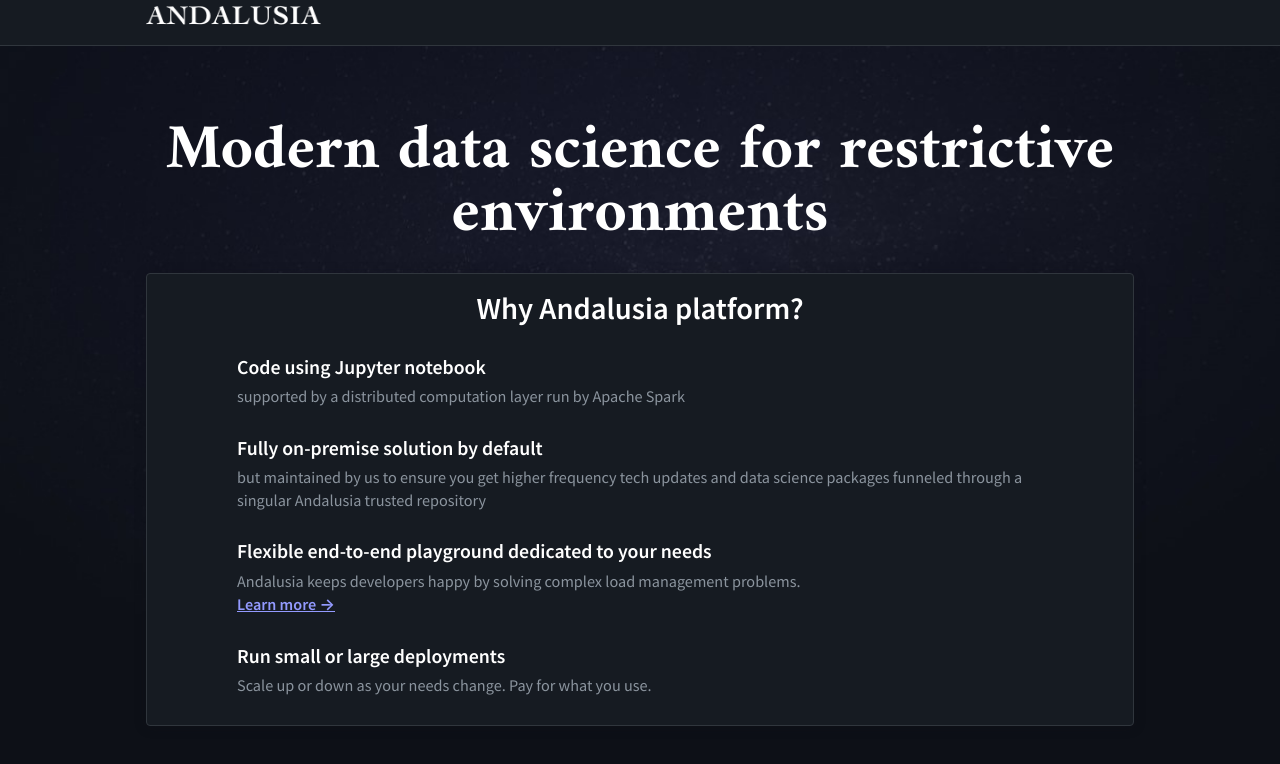
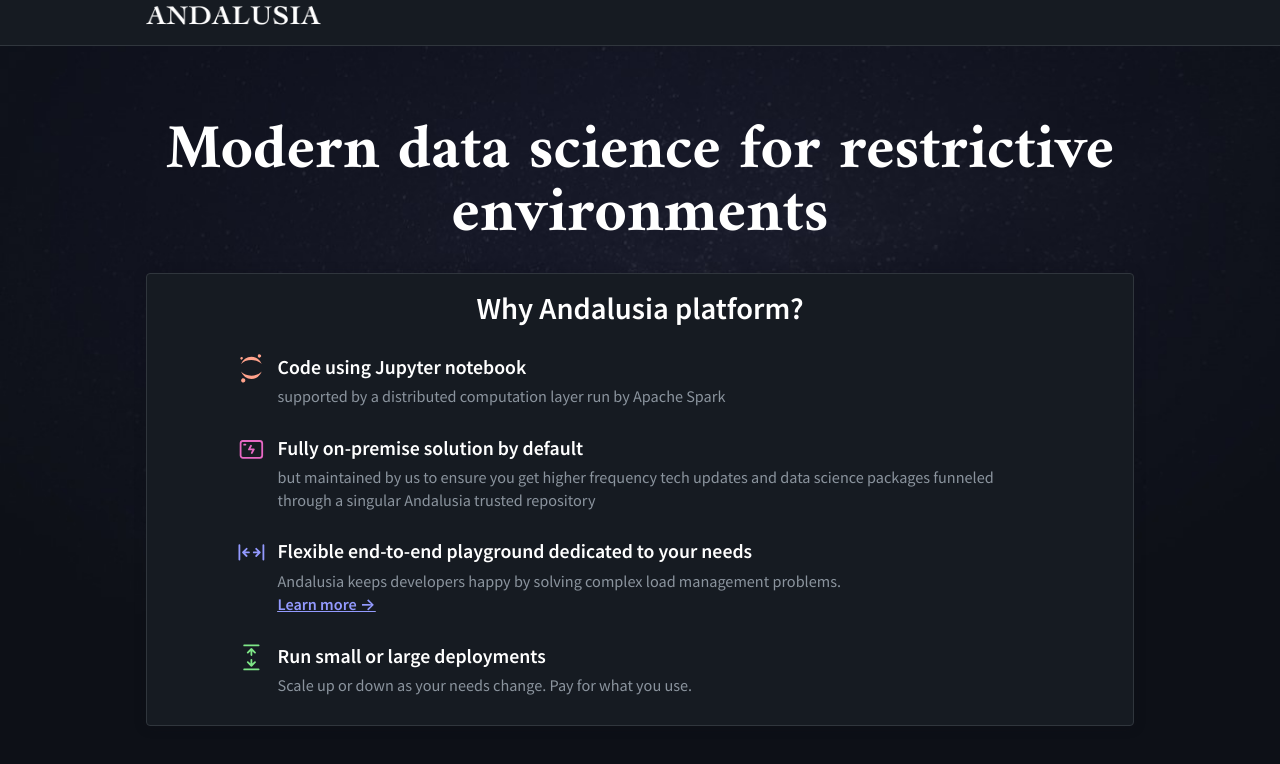
Before and after one commit to perpetualgrimace/data-science-company-website, a Next.js app: page /andalusia-website/ in a window 1280 px wide. Shown: the top 764 px of the page. Built offline with nearby package versions, Linux system fonts and the light colour scheme.

Commit message:
finishes styling home intro section

```diff
--- a/components/_components.scss
+++ b/components/_components.scss
@@ -11,36 +11,37 @@
 @import "controls/text-field";
 
 // commons after controls for specificity purposes
-@import "common/progress-pill";
-@import "common/stat";
-@import "common/status-icon";
-@import "common/table";
-@import "common/tile";
-@import "common/tooltip";
-@import "common/Accordion/accordion";
-@import "common/Accordion/accordion-header";
-@import "common/Accordion/accordion-panel";
-@import "common/Accordion/accordion-panel-column";
+@import "common/icon-bullet";
+// @import "common/progress-pill";
+// @import "common/stat";
+// @import "common/status-icon";
+// @import "common/table";
+// @import "common/tile";
+// @import "common/tooltip";
+// @import "common/Accordion/accordion";
+// @import "common/Accordion/accordion-header";
+// @import "common/Accordion/accordion-panel";
+// @import "common/Accordion/accordion-panel-column";
 
-@import "layout/iframe-layout";
-@import "layout/components/hero";
-@import "layout/components/controls";
+// @import "layout/iframe-layout";
+// @import "layout/components/hero";
+// @import "layout/components/controls";
 @import "layout/components/space-bg";
 @import "layout/components/Navbar/navbar";
-@import "layout/components/Navbar/navbar-link";
-@import "layout/components/Navbar/navmenu";
-@import "layout/components/Navbar/navmenu-link";
+// @import "layout/components/Navbar/navbar-link";
+// @import "layout/components/Navbar/navmenu";
+// @import "layout/components/Navbar/navmenu-link";
 
 @import "pages/home/home-layout";
-@import "pages/assets/assets-layout";
-@import "pages/assets/asset-tile";
-@import "pages/assets/engagements/task-item";
-@import "pages/assets/servers/servers-layout";
-@import "pages/assets/servers/server-card";
-@import "pages/assets/servers/server-location";
-@import "pages/assets/servers/server-stat-table";
-@import "pages/assets/servers/server-tile";
-@import "pages/login/login-layout";
+// @import "pages/assets/assets-layout";
+// @import "pages/assets/asset-tile";
+// @import "pages/assets/engagements/task-item";
+// @import "pages/assets/servers/servers-layout";
+// @import "pages/assets/servers/server-card";
+// @import "pages/assets/servers/server-location";
+// @import "pages/assets/servers/server-stat-table";
+// @import "pages/assets/servers/server-tile";
+// @import "pages/login/login-layout";
 
-@import "visualizations/LineChart/line-chart";
-@import "visualizations/RadarChart/radar-chart";
+// @import "visualizations/LineChart/line-chart";
+// @import "visualizations/RadarChart/radar-chart";
--- a/components/common/IconBullet.jsx
+++ b/components/common/IconBullet.jsx
@@ -1,11 +1,11 @@
 import Link from "next/link";
 
 export default function IconBullet(props) {
-  const { title, text, icon, theme, moreHref } = props;
+  const { title, text, Icon, theme, moreHref } = props;
 
   return (
     <div className="icon-bullet u-mb-lg">
-      {icon}
+      <div className={`icon-bullet-icon u-${theme}-fill`}>{Icon}</div>
       <h3 className="icon-bullet-title u-font-lg u-mb-xxs">{title}</h3>
       <p className="icon-bullet-text u-font-md">{text}</p>
       {moreHref && (
--- /dev/null
+++ b/components/common/_icon-bullet.scss
@@ -0,0 +1,16 @@
+.icon-bullet {
+  padding-left: $sp-xl + $sp-xxs;
+}
+
+.icon-bullet-icon {
+  position: absolute;
+  left: 0;
+  top: -1px;
+  width: 1.6rem;
+  height: 1.6rem;
+
+  > svg {
+    width: 100%;
+    height: 100%;
+  }
+}
--- /dev/null
+++ b/components/icons/ExpandHorizontalIcon.jsx
@@ -0,0 +1,17 @@
+export default function ExpandHorizontalIcon() {
+  return (
+    <svg
+      aria-hidden="true"
+      focusable="false"
+      xmlns="http://www.w3.org/2000/svg"
+      width="24"
+      height="24"
+      viewBox="0 0 24 24"
+    >
+      <path
+        fill="#707B89"
+        d="M2.75 18a.75.75 0 0 1-1.493.102L1.25 18V6a.75.75 0 0 1 1.493-.102L2.75 6v12Zm8-6a.75.75 0 0 1-.648.743L10 12.75l-3.189-.001 1.72 1.72a.75.75 0 0 1-.977 1.134l-.084-.073-3-3-.036-.038-.044-.056-.051-.081-.056-.134-.02-.085-.012-.089v-.095l.019-.123.039-.12.038-.078.054-.082.069-.08 3-3a.75.75 0 0 1 1.133.977l-.073.084-1.718 1.719L10 11.25a.75.75 0 0 1 .75.75Zm8.95.27-.011.028-.041.08-.028.044-.026.036-.064.072-3 3a.75.75 0 0 1-1.133-.976l.073-.084 1.72-1.721-3.19.001a.75.75 0 0 1-.102-1.493L14 11.25l3.189-.001-1.72-1.719a.75.75 0 0 1 .977-1.133l.084.073 3 3a.756.756 0 0 1 .076.088l-.076-.088.052.057.056.078.053.103.033.096.019.09.007.106-.002.057-.017.111-.031.103ZM22.75 18a.75.75 0 0 1-1.493.102L21.25 18V6a.75.75 0 0 1 1.493-.102L22.75 6v12Z"
+      />
+    </svg>
+  );
+}
--- /dev/null
+++ b/components/icons/ExpandVerticalIcon.jsx
@@ -0,0 +1,17 @@
+export default function ExportVerticalIcon() {
+  return (
+    <svg
+      aria-hidden="true"
+      focusable="false"
+      xmlns="http://www.w3.org/2000/svg"
+      width="24"
+      height="24"
+      viewBox="0 0 24 24"
+    >
+      <path
+        fill="#707B89"
+        d="M18 21.25a.75.75 0 0 1 .102 1.493L18 22.75H6a.75.75 0 0 1-.102-1.493L6 21.25h12Zm-6-8a.75.75 0 0 1 .743.648l.007.102-.001 3.189 1.72-1.72a.75.75 0 0 1 1.134.977l-.073.084-3 3a.754.754 0 0 1-.078.069l-.006.004h-.002l-.008.007a.747.747 0 0 1-.081.051l-.015.008a.744.744 0 0 1-.11.045l-.009.003a.707.707 0 0 1-.24.033.752.752 0 0 1-.058-.004l-.025-.003-.012-.002a.752.752 0 0 1-.085-.018l-.025-.007a.748.748 0 0 1-.068-.025l-.028-.012a.744.744 0 0 1-.21-.149l-3-3a.75.75 0 0 1 .976-1.133l.084.073 1.719 1.718L11.25 14a.75.75 0 0 1 .75-.75Zm.355-8.911.012.007a.749.749 0 0 1 .012.006l.043.028.024.017.012.01.072.063 3 3a.75.75 0 0 1-.976 1.133l-.084-.073-1.721-1.72.001 3.19a.75.75 0 0 1-1.493.102L11.25 10l-.001-3.189-1.719 1.72a.75.75 0 0 1-1.133-.977l.073-.084 3-3 .072-.064a.752.752 0 0 1 .007-.006l-.08.07a.756.756 0 0 1 .089-.076l-.088.076a.753.753 0 0 1 .238-.161l.022-.009a.746.746 0 0 1 .27-.05h.028l.046.004L12 4.25c.038 0 .076.003.113.008l.009.002.022.004a.75.75 0 0 1 .077.02c.004 0 .01.002.014.004l.013.004a.746.746 0 0 1 .096.041l.01.006ZM18 1.25a.75.75 0 0 1 .102 1.493L18 2.75H6a.75.75 0 0 1-.102-1.493L6 1.25h12Z"
+      />
+    </svg>
+  );
+}
--- /dev/null
+++ b/components/icons/JupyterIcon.jsx
@@ -0,0 +1,17 @@
+export default function JupyterIcon() {
+  return (
+    <svg
+      aria-hidden="true"
+      focusable="false"
+      xmlns="http://www.w3.org/2000/svg"
+      width="24"
+      height="24"
+      viewBox="0 0 24 24"
+    >
+      <path
+        fill="#707B89"
+        d="M5.105 20.251a1.74 1.74 0 0 1 1.255.464c.298.277.49.648.548 1.048l.015.173c.016.348-.072.694-.252.992-.18.299-.443.536-.756.684a1.733 1.733 0 0 1-1.921-.3 1.768 1.768 0 0 1-.46-1.905c.12-.328.333-.613.612-.818.28-.206.613-.324.96-.338Zm15.49-5.568a9.178 9.178 0 0 1-3.328 4.458 9.056 9.056 0 0 1-5.27 1.694 9.056 9.056 0 0 1-5.27-1.694A9.178 9.178 0 0 1 3.4 14.683c1.675 2.004 4.9 3.357 8.595 3.357 3.694 0 6.92-1.353 8.6-3.357Zm-8.603-12.47c1.889 0 3.73.591 5.27 1.693a9.178 9.178 0 0 1 3.327 4.458c-1.674-2.003-4.9-3.357-8.595-3.357-3.694 0-6.92 1.358-8.599 3.357a9.178 9.178 0 0 1 3.327-4.458 9.056 9.056 0 0 1 5.27-1.694Zm-7.863.335a1.04 1.04 0 0 1 .402 1.672 1.022 1.022 0 0 1-1.685-.264A1.044 1.044 0 0 1 3.02 2.82a1.028 1.028 0 0 1 1.11-.271ZM18.64.25a1.38 1.38 0 0 1 .996.367 1.404 1.404 0 0 1 .249 1.757 1.39 1.39 0 0 1-1.398.656 1.384 1.384 0 0 1-.726-.352 1.402 1.402 0 0 1-.365-1.51c.094-.26.262-.485.484-.65.22-.162.485-.256.76-.268Z"
+      />
+    </svg>
+  );
+}
--- /dev/null
+++ b/components/icons/UXIcon.jsx
@@ -0,0 +1,17 @@
+export default function UXIcon() {
+  return (
+    <svg
+      aria-hidden="true"
+      focusable="false"
+      xmlns="http://www.w3.org/2000/svg"
+      width="24"
+      height="24"
+      viewBox="0 0 24 24"
+    >
+      <path
+        fill="#707B89"
+        d="M19 4.25a2.75 2.75 0 0 1 2.745 2.582L21.75 7v10a2.75 2.75 0 0 1-2.582 2.745L19 19.75H5a2.75 2.75 0 0 1-2.745-2.582L2.25 17V7a2.75 2.75 0 0 1 2.582-2.745L5 4.25h14Zm0 1.5H5a1.25 1.25 0 0 0-1.244 1.122L3.75 7v10c0 .647.492 1.18 1.122 1.244L5 18.25h14a1.25 1.25 0 0 0 1.244-1.122L20.25 17V7a1.25 1.25 0 0 0-1.122-1.244L19 5.75Zm-6.97 2.594a.75.75 0 0 1 .336.928l-.044.092-1.047 1.885L14 11.25a.75.75 0 0 1 .7 1.02l-.044.094-1.667 3a.75.75 0 0 1-1.355-.636l.044-.092 1.047-1.887L10 12.75a.75.75 0 0 1-.7-1.02l.044-.094 1.667-3a.75.75 0 0 1 1.02-.292ZM7 7.25a.75.75 0 0 1 .102 1.493L7 8.75H6a.75.75 0 0 1-.102-1.493L6 7.25h1Z"
+      />
+    </svg>
+  );
+}
--- a/pages/index.jsx
+++ b/pages/index.jsx
@@ -1,6 +1,10 @@
 import DefaultLayout from "/components/layout/DefaultLayout";
 
 import IconBullet from "/components/common/IconBullet";
+import ExpandHorizontalIcon from "/components/icons/ExpandHorizontalIcon";
+import JupyterIcon from "/components/icons/JupyterIcon";
+import UXIcon from "/components/icons/UXIcon";
+import ExpandVerticalIcon from "/components/icons/ExpandVerticalIcon";
 
 export default function Home() {
   return (
@@ -18,22 +22,26 @@
             text="supported by a distributed computation layer run by Apache
             Spark"
             theme="salmon"
+            Icon={<JupyterIcon />}
           />
           <IconBullet
             title="Fully on-premise solution by default"
             text="but maintained by us to ensure you get higher frequency tech updates and data science packages funneled through a singular Andalusia trusted repository"
             theme="mulberry"
+            Icon={<UXIcon />}
           />
           <IconBullet
             title="Flexible end-to-end playground dedicated to your needs"
             text="Andalusia keeps developers happy by solving complex load management problems."
+            theme="cornflower"
+            Icon={<ExpandHorizontalIcon />}
             moreHref="/load-management"
-            theme="cornflower"
           />
           <IconBullet
             title="Run small or large deployments"
             text="Scale up or down as your needs change. Pay for what you use."
             theme="malachite"
+            Icon={<ExpandVerticalIcon />}
           />
         </div>
       </section>
--- a/styles/1-utils/_utility-classes.scss
+++ b/styles/1-utils/_utility-classes.scss
@@ -47,6 +47,10 @@
 
 .u-malachite-darker-bg { background-color: $malachite-darker !important };
 
+.u-cornflower-fill path { fill: $cornflower-md !important; }
+.u-malachite-fill path { fill: $malachite-md !important };
+.u-mulberry-fill path { fill: $mulberry-md !important };
+.u-salmon-fill path { fill: $salmon-md !important };
 
 //////////////////////////////////
 // SPACING
```
